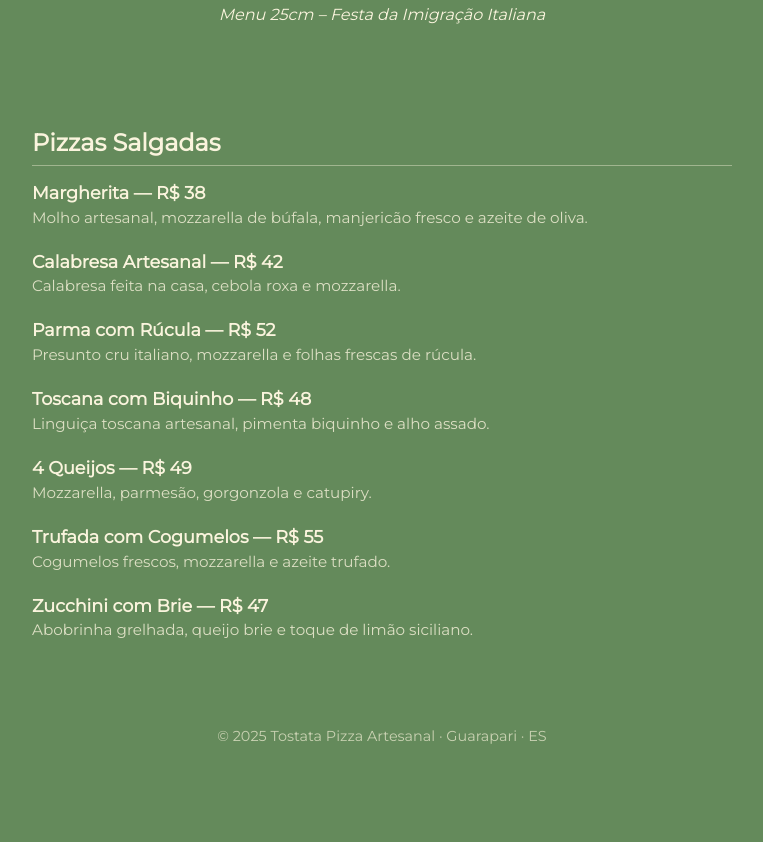
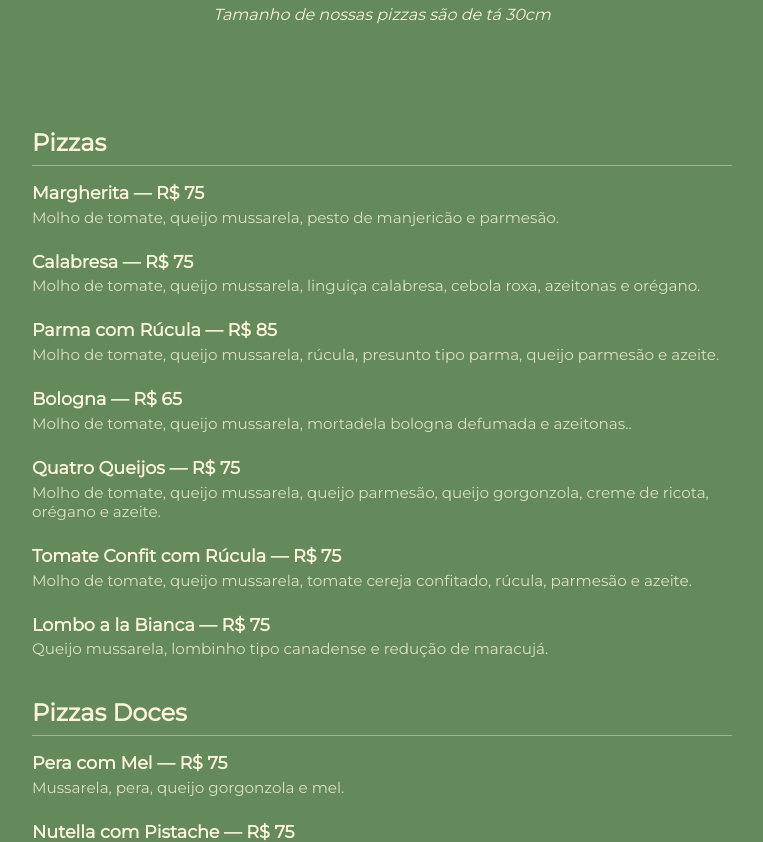
Before and after one commit to klausslemos/tostata-menu, a plain HTML site: page index.html in a window 1280 px wide. Shown: the part 111-953 px from the top of the page, without its empty margins (258-1021 px from the left). Before the commit the page ends 888 px from the top, so only its background shows below. Drawn offline with Linux system fonts and the light colour scheme.

Commit message:
index.html

```diff
--- a/index.html
+++ b/index.html
@@ -3,7 +3,7 @@
 <head>
   <meta charset="UTF-8" />
   <meta name="viewport" content="width=device-width, initial-scale=1.0"/>
-  <title>Menu | Tostata Pizza Artesanal</title>
+  <title>Menu | Tostata <b>Pizza Artesanal</b></title>
   <link href="https://fonts.googleapis.com/css2?family=Montserrat&display=swap" rel="stylesheet">
   <style>
     body {
@@ -69,40 +69,51 @@
     <!-- Quando tiver a logo, você pode substituir abaixo -->
     <!-- <img src="logo.png" alt="Logo Tostata" style="max-width: 180px; margin-bottom: 1rem;"> -->
     <h1>🍕 Tostata Pizza Artesanal</h1>
-    <p>Menu 25cm – Festa da Imigração Italiana</p>
+    <p>Tamanho de nossas pizzas são de tá 30cm</p>
   </header>
   <main>
-    <h2>Pizzas Salgadas</h2>
+    <h2>Pizzas</h2>
     <ul>
       <li>
-        <span class="item-name">Margherita — R$ 38</span>
-        <span class="item-desc">Molho artesanal, mozzarella de búfala, manjericão fresco e azeite de oliva.</span>
+        <span class="item-name">Margherita — R$ 75</span>
+        <span class="item-desc">Molho de tomate, queijo mussarela, pesto de manjericão e parmesão.</span>
       </li>
       <li>
-        <span class="item-name">Calabresa Artesanal — R$ 42</span>
-        <span class="item-desc">Calabresa feita na casa, cebola roxa e mozzarella.</span>
+        <span class="item-name">Calabresa — R$ 75</span>
+        <span class="item-desc">Molho de tomate, queijo mussarela, linguiça calabresa, cebola roxa, azeitonas e orégano.</span>
       </li>
       <li>
-        <span class="item-name">Parma com Rúcula — R$ 52</span>
-        <span class="item-desc">Presunto cru italiano, mozzarella e folhas frescas de rúcula.</span>
+        <span class="item-name">Parma com Rúcula — R$ 85</span>
+        <span class="item-desc">Molho de tomate, queijo mussarela, rúcula, presunto tipo parma, queijo parmesão e azeite.</span>
       </li>
       <li>
-        <span class="item-name">Toscana com Biquinho — R$ 48</span>
-        <span class="item-desc">Linguiça toscana artesanal, pimenta biquinho e alho assado.</span>
+        <span class="item-name">Bologna — R$ 65</span>
+        <span class="item-desc">Molho de tomate, queijo mussarela, mortadela bologna defumada e azeitonas..</span>
       </li>
       <li>
-        <span class="item-name">4 Queijos — R$ 49</span>
-        <span class="item-desc">Mozzarella, parmesão, gorgonzola e catupiry.</span>
+        <span class="item-name">Quatro Queijos — R$ 75</span>
+        <span class="item-desc">Molho de tomate, queijo mussarela, queijo parmesão, queijo gorgonzola, creme de ricota, orégano e azeite.</span>
+      </li>
+         <li>
+        <span class="item-name">Tomate Confit com Rúcula — R$ 75</span>
+        <span class="item-desc">Molho de tomate, queijo mussarela, tomate cereja confitado, rúcula, parmesão e azeite.</span>
       </li>
       <li>
-        <span class="item-name">Trufada com Cogumelos — R$ 55</span>
-        <span class="item-desc">Cogumelos frescos, mozzarella e azeite trufado.</span>
-      </li>
-      <li>
-        <span class="item-name">Zucchini com Brie — R$ 47</span>
-        <span class="item-desc">Abobrinha grelhada, queijo brie e toque de limão siciliano.</span>
+        <span class="item-name">Lombo a la Bianca — R$ 75</span>
+        <span class="item-desc">Queijo mussarela, lombinho tipo canadense e redução de maracujá.</span>
       </li>
     </ul>
+    <h2>Pizzas Doces</h2>
+    <ul>
+      <li>
+        <span class="item-name">Pera com Mel — R$ 75</span>
+        <span class="item-desc">Mussarela, pera, queijo gorgonzola e mel.</span>
+      </li>
+        <li>
+        <span class="item-name">Nutella com Pistache — R$ 75</span>
+        <span class="item-desc">Queijo mussarela, Nutella e farofa de pistache.</span>
+      </li>
+
   </main>
   <footer>
     &copy; 2025 Tostata Pizza Artesanal · Guarapari · ES
```
